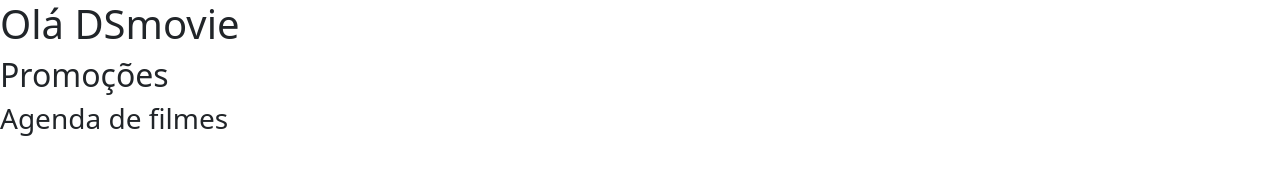
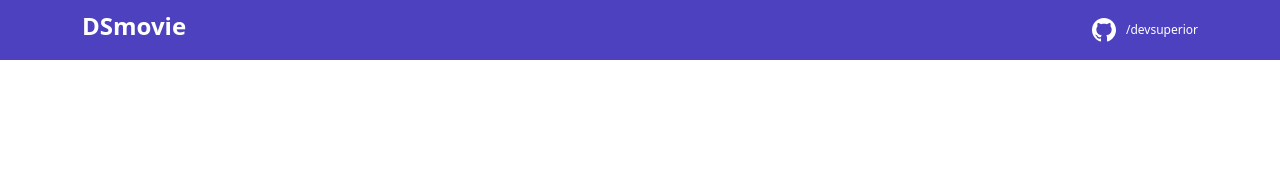
Before and after one commit to sBrunoSoares/dsmovie2, a plain HTML site: page index.html in a window 1280 px wide. Drawn offline with nearby package versions, Linux system fonts and the light colour scheme.

Commit message:
Barra superior PARTE 2

```diff
--- a/css/styles.css
+++ b/css/styles.css
@@ -1,5 +1,60 @@
 @import url('https://fonts.googleapis.com/css2?family=Open+Sans:wght@300;400;700&display=swap');
 
+:root{
+    --bg-gray: #ddd;
+    --color-primary: #4D41C0;
+    --white: #fff;
+}
+
 # {
+    margin: 0;
+    box-sizing: border-box;
     font-family: 'Open Sans', sans-serif;
 }
+
+h1, h2, h3, h4, h5, h6, {
+    margin: 0;
+}
+
+html, body {
+    background-color: var (--bg-gray);
+}
+
+header {
+    background-color: var(--color-primary);
+    color: var(--white);
+    height: 60px;
+    display: flex;
+    align-items: center;
+}
+
+
+nav{
+    display: flex;
+    align-items: center;
+    justify-content: space-between;
+}
+
+nav h1{
+   font-size: 24px;
+   font-weight: 700;
+}
+
+nav a {
+    font-size: 12px;
+    font-weight: 400;
+}
+
+a, a:hover {
+    text-decoration: none;
+    color: unset;
+}
+
+.dsmovie-contact-container {
+    display: flex;
+    align-items: center;
+}
+
+.dsmovie-contact-container img {
+    margin-right: 10px;
+}
--- a/index.html
+++ b/index.html
@@ -12,9 +12,14 @@
 
 </head>
 <body>
-    <h1>Olá DSmovie</h1>
-    <H2>Promoções</H2>
-    <h3>Agenda de filmes</h3>
-
+    <header>
+        <nav class="container">
+             <h1>DSmovie</h1>
+             <div class="dsmovie-contact-container">
+                <img src="img/github.svg" alt="github">
+                <a href="https://github.com/devsuperior">/devsuperior</a>
+             </div>
+        </nav>
+    </header>
 </body>
 </html>
```
Also changed, not shown: img/github.svg (added).
